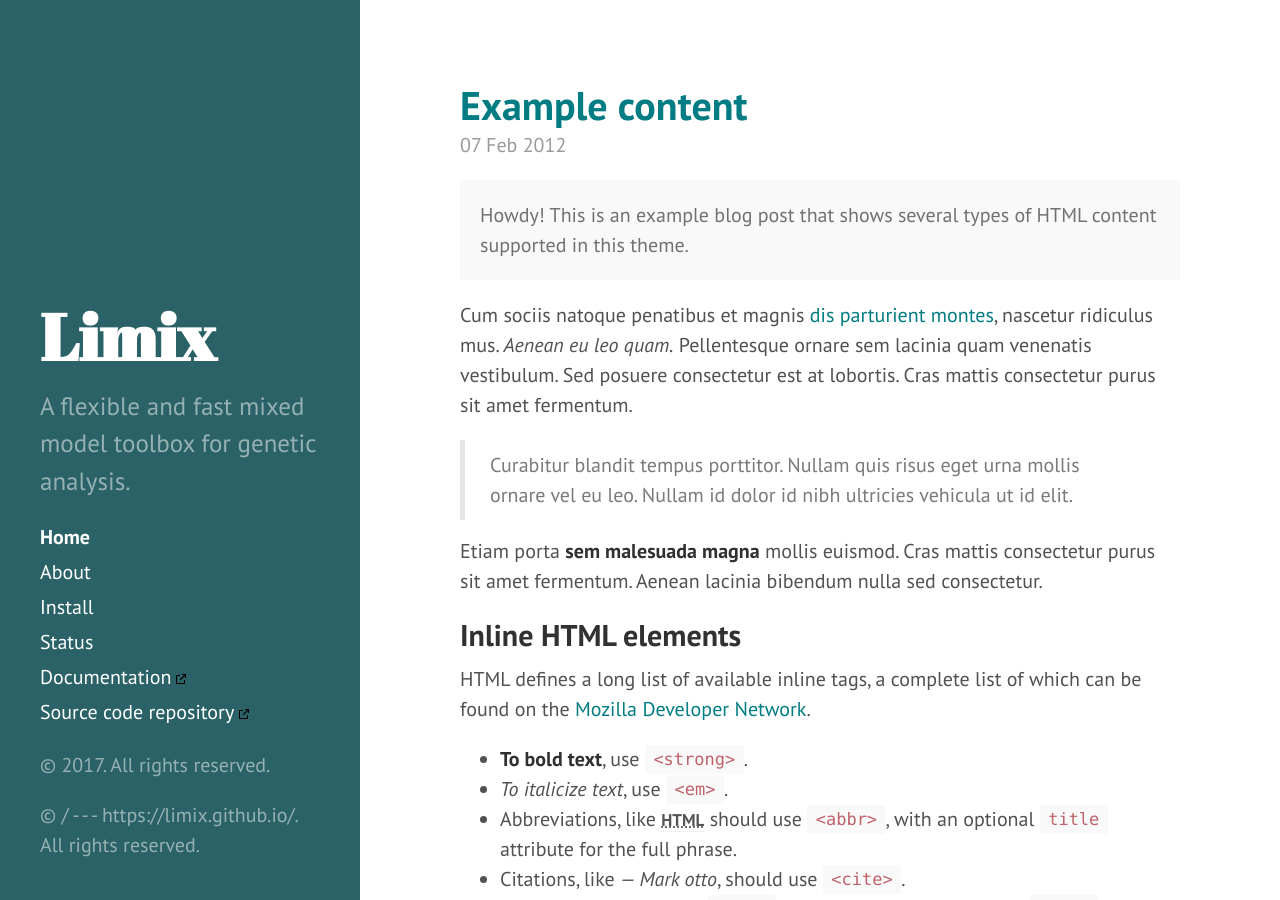
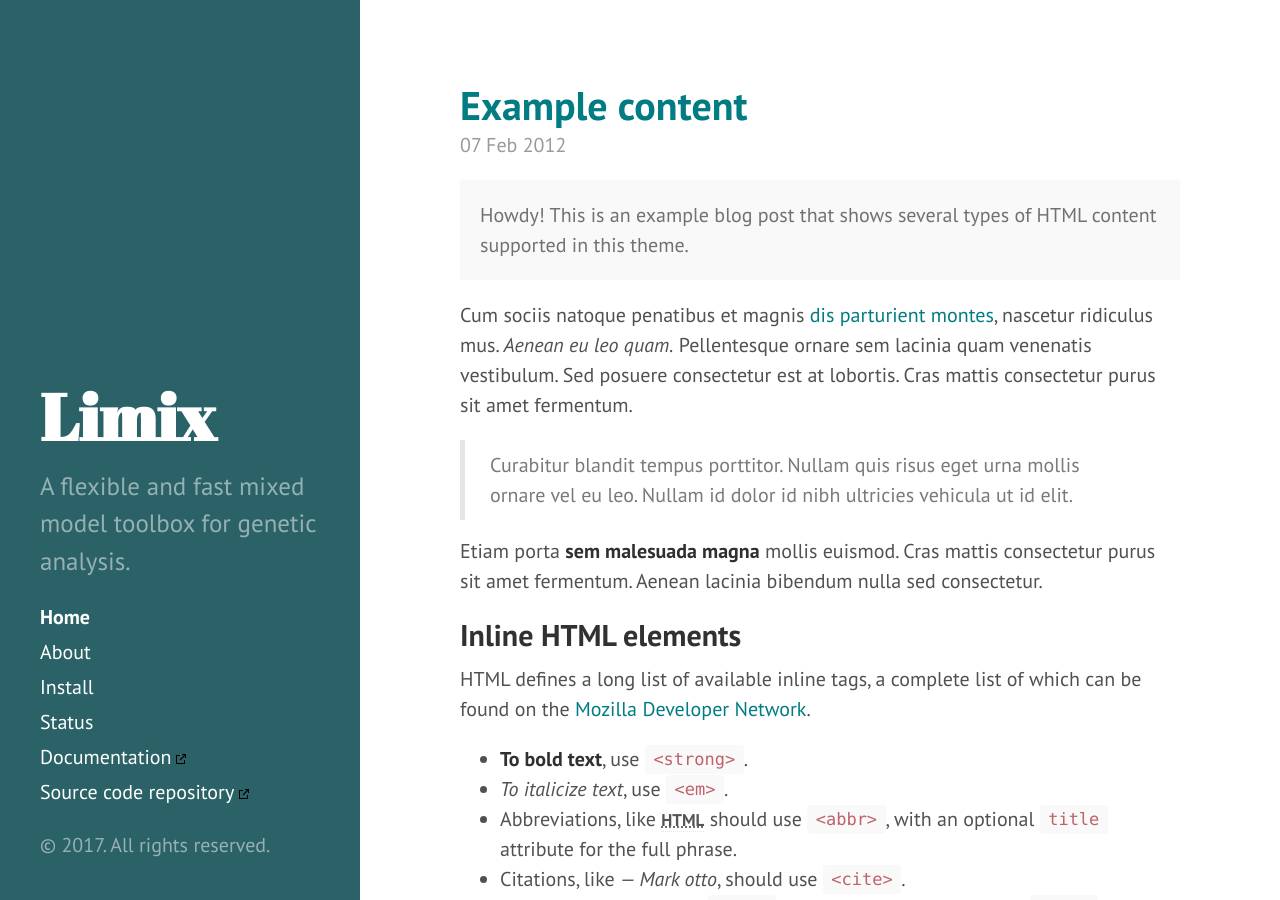
Before and after one commit to limix/limix.github.io, a Jekyll site: the page built from index.html, in a window 1280 px wide and 900 px high. Built offline with Jekyll 4.4.1, drawn with Linux system fonts in a browser that asks for light colours; the list of posts is cut into pages by our own code.

```diff
--- a/_includes/sidebar.html
+++ b/_includes/sidebar.html
@@ -33,6 +33,5 @@
     </nav>
 
     <p>&copy; {{ site.time | date: '%Y' }}. All rights reserved.</p>
-    <p>&copy; {{ page.url }} - {{ node.url }} - {{ site.baseurl }} - {{ abaseurl }}. All rights reserved.</p>
   </div>
 </div>
```
